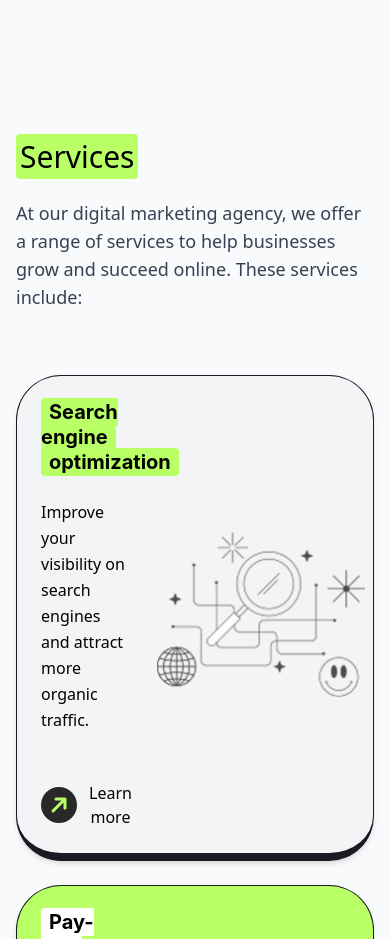
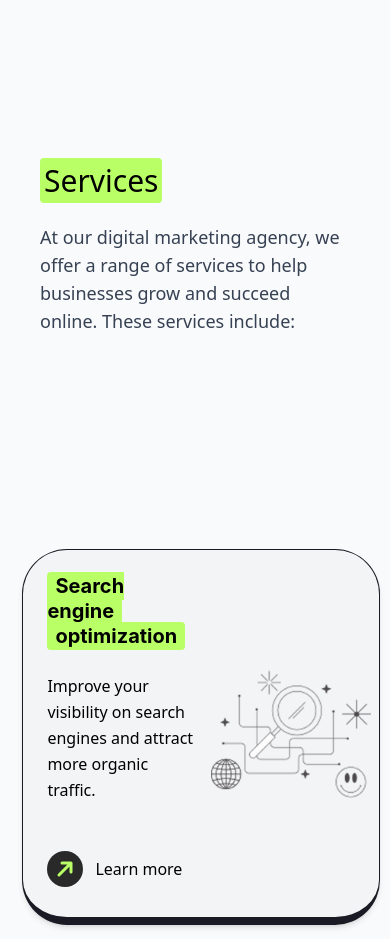
Before and after one commit to Maximus5470/Ecell-Website, a Next.js app: page / in a window 390 px wide. Shown: the part 840-1779 px from the top of the page. Built offline with nearby package versions, Linux system fonts and the light colour scheme.

Commit message:
added mobile responsiveness for cards

```diff
--- a/components/ServiceCard.tsx
+++ b/components/ServiceCard.tsx
@@ -1,4 +1,4 @@
-import React, { useState } from 'react';
+import React, { useState, useEffect } from 'react';
 import Image from 'next/image';
 
 interface ServiceCardProps {
@@ -74,18 +74,37 @@ export default function ServiceCard({ title, description, icon, isExpanded = fal
   const isDarkTheme = title === 'Social Media Marketing' || title === 'Analytics and Tracking';
   const [isCollapsing, setIsCollapsing] = useState(false);
   const [showContent, setShowContent] = useState(isExpanded);
+  const [isMobile, setIsMobile] = useState(false);
+
+  // Check if we're on mobile
+  useEffect(() => {
+    const checkMobile = () => {
+      setIsMobile(window.innerWidth < 768);
+    };
+
+    // Initial check
+    checkMobile();
+
+    // Add event listener for window resize
+    window.addEventListener('resize', checkMobile);
+
+    // Cleanup
+    return () => window.removeEventListener('resize', checkMobile);
+  }, []);
 
   React.useEffect(() => {
     if (isExpanded) {
       // When expanding, show content after card grows
-      setTimeout(() => setShowContent(true), 500);
+      const delay = isMobile ? 400 : 500;
+      setTimeout(() => setShowContent(true), delay);
     } else {
       // When collapsing, hide content first
       setShowContent(false);
       setIsCollapsing(true);
-      setTimeout(() => setIsCollapsing(false), 600);
+      const delay = isMobile ? 500 : 600;
+      setTimeout(() => setIsCollapsing(false), delay);
     }
-  }, [isExpanded]);
+  }, [isExpanded, isMobile]);
 
   const handleToggle = () => {
     if (onToggleExpand) onToggleExpand();
@@ -175,15 +194,16 @@ export default function ServiceCard({ title, description, icon, isExpanded = fal
     <div
       className={`relative rounded-[45px] flex flex-col justify-between ${styles.cardBg} transition-all ${
         isExpanded
-          ? 'duration-800 ease-out p-6 sm:p-8 min-h-[600px] sm:min-h-[700px] w-[210%] shadow-2xl border-2 overflow-visible'
+          ? 'duration-800 ease-out p-6 sm:p-8 min-h-[600px] sm:min-h-[700px] md:w-[210%] w-full shadow-2xl border-2 overflow-visible'
           : 'duration-600 ease-in p-6 sm:p-8 min-h-[280px] sm:min-h-[320px] lg:min-h-[350px] w-full shadow-md overflow-hidden'
       }`}
       style={{
         border: '1px solid #191A23',
         borderBottomWidth: '8px',
         borderBottomColor: '#191A23',
-        transformOrigin: cardPosition === 'left' ? 'top left' : 'top right',
-        ...(isExpanded && cardPosition === 'right' && {
+        transformOrigin: isMobile ? 'top center' : cardPosition === 'left' ? 'top left' : 'top right',
+        margin: '0.4rem',
+        ...(isExpanded && cardPosition === 'right' && !isMobile && {
           marginLeft: '-110%'
         })
       }}
@@ -191,8 +211,8 @@ export default function ServiceCard({ title, description, icon, isExpanded = fal
       {/* Illustration */}
       <div className={`absolute right-2 transition-all ${
         isExpanded
-          ? 'duration-1000 ease-out top-6 w-64 h-64 sm:w-72 sm:h-72 lg:w-80 lg:h-80 opacity-50'
-          : 'duration-800 ease-in top-1/2 transform -translate-y-1/2 w-52 h-52 sm:w-60 sm:h-60 lg:w-72 lg:h-72 opacity-80'
+          ? 'duration-1000 ease-out top-6 w-48 h-48 sm:w-64 sm:h-64 lg:w-80 lg:h-80 opacity-50'
+          : 'duration-800 ease-in top-1/2 transform -translate-y-1/2 w-40 h-40 sm:w-52 sm:h-52 lg:w-72 lg:h-72 opacity-80'
       }`}>
         <Image
           src={icon}
@@ -205,7 +225,7 @@ export default function ServiceCard({ title, description, icon, isExpanded = fal
 
       {/* Content */}
       <div className={`relative z-10 flex flex-col justify-between h-full ${
-        isExpanded ? 'pr-72 sm:pr-80 lg:pr-88' : 'pr-56 sm:pr-64 lg:pr-76'
+        isExpanded ? 'pr-48 sm:pr-72 md:pr-80 lg:pr-88' : 'pr-40 sm:pr-56 md:pr-64 lg:pr-76'
       } transition-all duration-800`}>
         <div>
           {renderTitle()}
--- a/sections/ServicesSection.tsx
+++ b/sections/ServicesSection.tsx
@@ -48,34 +48,6 @@ export default function ServicesSection(): React.JSX.Element {
   const [isAnimating, setIsAnimating] = useState<boolean>(false);
   const cardRefs = useRef<(HTMLDivElement | null)[]>([]);
 
-  // Custom smooth scroll function for better control
-  const smoothScrollToElement = (element: HTMLElement) => {
-    const targetPosition = element.offsetTop - 80; // 80px offset from top for better visibility
-    const startPosition = window.pageYOffset;
-    const distance = targetPosition - startPosition;
-    const duration = 1200; // Slower duration (1.2 seconds)
-    let start: number | null = null;
-
-    // Ease-in-out cubic function for smoother animation
-    const easeInOutCubic = (t: number): number => {
-      return t < 0.5 ? 4 * t * t * t : (t - 1) * (2 * t - 2) * (2 * t - 2) + 1;
-    };
-
-    const animateScroll = (timestamp: number) => {
-      if (!start) start = timestamp;
-      const progress = Math.min((timestamp - start) / duration, 1);
-      const easeProgress = easeInOutCubic(progress);
-
-      window.scrollTo(0, startPosition + distance * easeProgress);
-
-      if (progress < 1) {
-        requestAnimationFrame(animateScroll);
-      }
-    };
-
-    requestAnimationFrame(animateScroll);
-  };
-
   const handleToggleExpand = (index: number) => {
     if (isAnimating) return;
 
@@ -89,23 +61,57 @@ export default function ServicesSection(): React.JSX.Element {
       // Expanding
       setExpandedIndex(index);
 
-      // Scroll to the card with a delay to allow expansion animation to start
+      // Scroll to the top of the card with a delay to allow expansion animation to start
       setTimeout(() => {
         const cardElement = cardRefs.current[index];
         if (cardElement) {
-          smoothScrollToElement(cardElement);
+          // Scroll to the top of the card with smoother behavior
+          const startPosition = window.pageYOffset;
+           // Calculate position to ensure the entire card is visible
+           const targetPosition = cardElement.offsetTop - 120; // Increased offset for better visibility
+          const distance = targetPosition - startPosition;
+          const duration = 1200; // Longer duration for slower, smoother scrolling
+
+          let start: number | null = null;
+
+          function step(timestamp: number) {
+            if (!start) start = timestamp;
+            const progress = timestamp - start;
+            const percentage = Math.min(progress / duration, 1);
+
+            // Easing function for smoother motion
+            const easeInOutCubic = percentage < 0.5
+              ? 4 * percentage * percentage * percentage
+              : 1 - Math.pow(-2 * percentage + 2, 3) / 2;
+
+            window.scrollTo({
+              top: startPosition + distance * easeInOutCubic,
+              behavior: 'auto' // We're manually controlling the animation
+            });
+
+            if (progress < duration) {
+              window.requestAnimationFrame(step);
+            }
+          }
+
+          window.requestAnimationFrame(step);
         }
-      }, 400);
+      }, 250); // Increased delay for better timing with expansion animation
 
       setTimeout(() => setIsAnimating(false), 1000);
     }
   };
 
   return (
-    <section className={`py-16 px-4 sm:px-6 lg:px-8 bg-gray-50 ${expandedIndex !== null ? 'pb-32' : ''}`}>
+    <section
+      id="services"
+      className={`w-full py-16 px-4 sm:px-6 lg:px-8 bg-gray-50 ${
+        expandedIndex !== null ? 'pb-64 pt-32' : 'pb-32'
+      } transition-all duration-500`}
+    >
       <div className="max-w-7xl mx-auto">
         {/* Header */}
-        <div className="mb-16">
+        <div className={`mb-46 ${expandedIndex !== null ? 'mt-8' : ''}  p-6  relative z-50`}>
           <div className="flex flex-col lg:flex-row lg:items-start lg:gap-8">
             <h2 className="text-3xl lg:text-4xl font-medium text-black mb-6 lg:mb-0">
               <span className="bg-[#B9FF66] px-1 py-0.5 rounded">Services</span>
@@ -117,7 +123,7 @@ export default function ServicesSection(): React.JSX.Element {
         </div>
 
         {/* Services Grid */}
-        <div className={`grid grid-cols-1 lg:grid-cols-2 gap-6 lg:gap-8 ${expandedIndex !== null ? 'mb-96' : ''}`}>
+        <div className={`grid grid-cols-1 lg:grid-cols-2 gap-8 lg:gap-16 ${expandedIndex !== null && expandedIndex >= servicesData.length - 2 ? 'mb-96' : expandedIndex !== null ? 'mb-80' : ''}`}>
           {servicesData.map((service, index) => (
             <div
               key={index}
@@ -127,27 +133,30 @@ export default function ServicesSection(): React.JSX.Element {
               className={`transition-all transform-gpu ${
                 expandedIndex !== null
                   ? expandedIndex === index
-                    ? 'duration-800 ease-out z-30 relative mb-12'
+                    ? 'duration-800 ease-out z-50 relative mb-24 mt-24' // Increased bottom margin and added top margin for expanded card
                     : // Adjacent card (same row, different column) moves below expanded card
                       (expandedIndex % 2 !== index % 2 && Math.floor(expandedIndex / 2) === Math.floor(index / 2))
-                      ? 'duration-800 ease-out translate-y-200 mb-12 z-40'
+                      ? 'duration-800 ease-out translate-y-[250px] mb-20 z-40' // Increased margin for adjacent cards
                       : // Cards in rows below the expanded card move down more
                         Math.floor(index / 2) > Math.floor(expandedIndex / 2)
-                      ? `duration-800 ease-out translate-y-100 mb-12 ${
+                      ? `duration-800 ease-out translate-y-[300px] ${
+                          // Bottom row cards get extra margin when they're below an expanded card
+                          index >= servicesData.length - 2 ? 'mb-32' : 'mb-20'
+                        } ${
                           // Right column cards get higher z-index when left column cards are expanded
                           expandedIndex % 2 === 0 && index % 2 === 1 ? 'z-40' : 'z-20'
                         }`
                       : // Cards in rows above stay in place or move slightly
-                        `duration-800 ease-out translate-y-0 mb-12 ${
+                        `duration-800 ease-out translate-y-[-180px] mb-20 ${
                           // Right column cards get higher z-index when left column cards are expanded
                           expandedIndex % 2 === 0 && index % 2 === 1 ? 'z-40' : 'z-20'
                         }`
                   : hoveredIndex === null
-                  ? 'duration-600 ease-out translate-y-0'
+                  ? 'duration-600 ease-out translate-y-0 mb-8'
                   : hoveredIndex === index
-                  ? 'duration-300 ease-out scale-105 -translate-y-2 z-10 relative'
-                  : 'duration-300 ease-out scale-98 translate-y-2 opacity-90'
-              } ${expandedIndex !== null ? 'pb-6' : ''}`}
+                  ? 'duration-300 ease-out scale-105 -translate-y-2 z-10 relative mb-8'
+                  : 'duration-300 ease-out scale-98 translate-y-2 opacity-90 mb-8'
+              } ${expandedIndex !== null ? 'pb-12' : ''}`}
               style={{
                 transformOrigin: 'center center'
               }}
```
